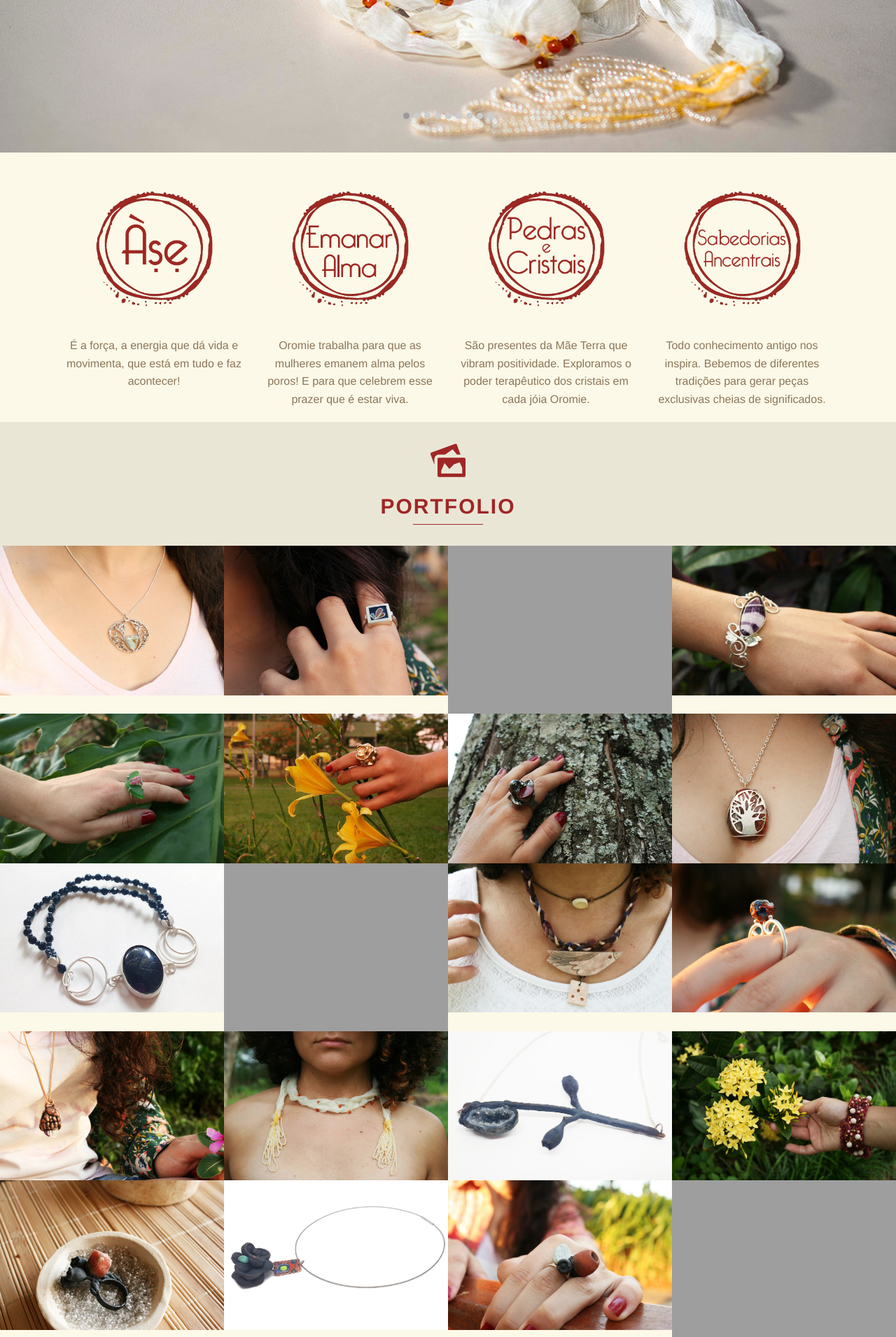
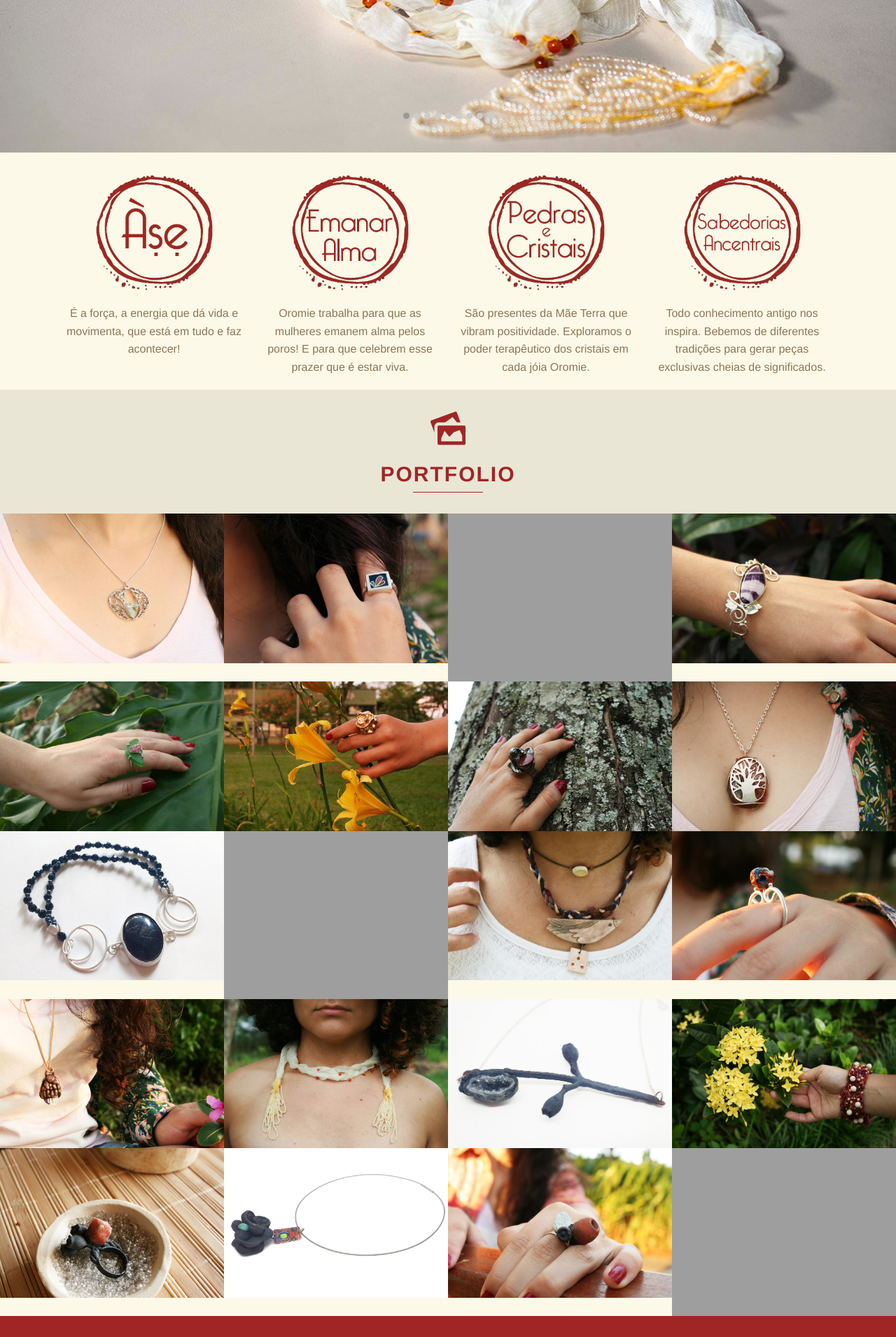
Before and after one commit to Oromie/oromiedevel.github.io, a Jekyll site: the page built from index.html, in a window 1280 px wide. Shown: the part 372-2283 px from the top of the page at 70% size. Built offline with Jekyll 4.4.1, drawn with Linux system fonts in a browser that asks for light colours.

Commit message:
Removido espacamento do inspiracoes e melhorei alinhamento do whys

```diff
--- a/_includes/inspiracoes.html
+++ b/_includes/inspiracoes.html
@@ -6,7 +6,6 @@
       <h2>Inspirações</h2>
       <p class='shortline'></p-->
     </div>
-    <div class='spacing'></div>
 
   <div class='row'>
     {% for why in site.data.inspiracoes %}
@@ -17,9 +16,8 @@
       {% endif %}
       <div class='medium-3 large-3 columns icon-text-{{shape}}'>
         <img src="{{ site.url }}images/{{ why.icon }}" style="width: 70%;"/>
-        <div class='spacing'></div>
-        <h3>{{ why.title }}</h3>
-        <p>{{ why.desc }}</p>
+        <!--h3>{{ why.title }}</h3-->
+        <p style="margin-top: 1rem;">{{ why.desc }}</p>
       </div>
     {% endfor %}
   </div>
--- a/_includes/whys.html
+++ b/_includes/whys.html
@@ -5,7 +5,6 @@
       <p>Here are the main advantages of the theme</p>
     </div>
   </div-->
-  <div class='spacing'></div>
   <div class='row'>
     {% for why in site.data.whys %}
       {% if include.shape %}
@@ -15,7 +14,6 @@
       {% endif %}
       <div class='medium-4 large-4 columns icon-text-{{shape}}'>
         <img src="{{site.url}}images/{{ why.icon }}" style='height: 208px;'/>
-        <div class='spacing'></div>
         <h3>{{ why.title }}</h3>
         <p>{{ why.desc }}</p>
       </div>
```
